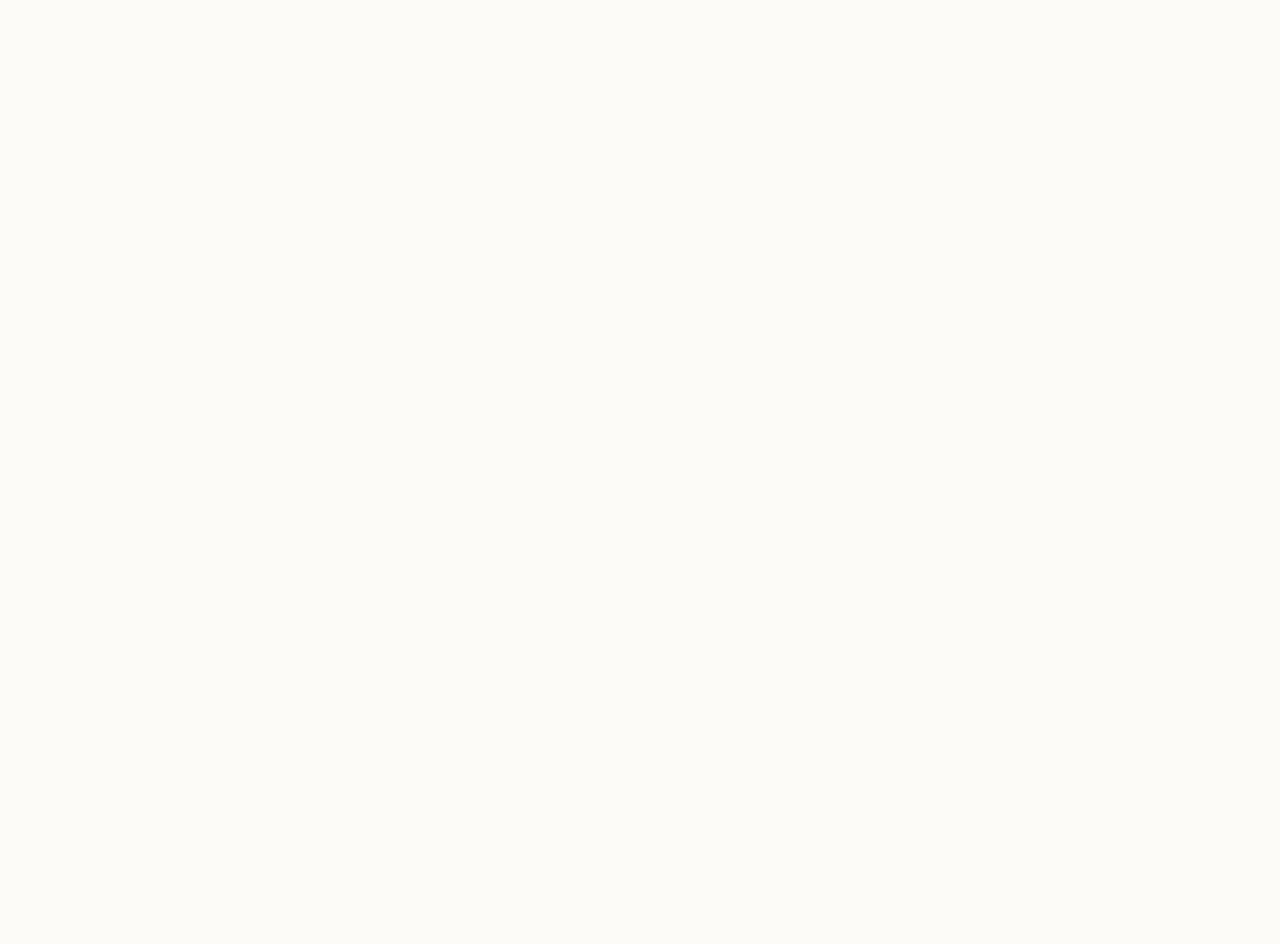
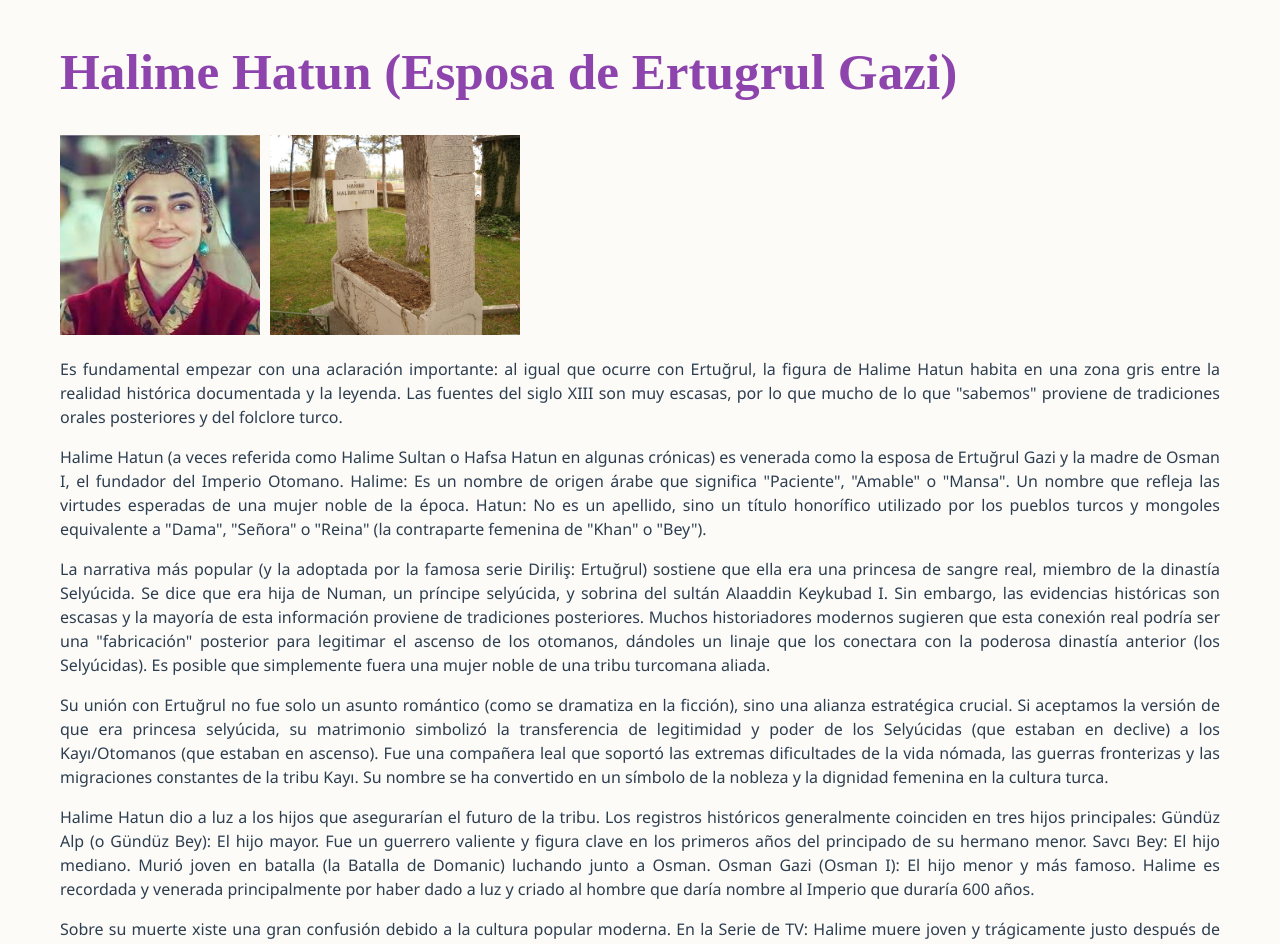
Before and after one commit to Ana-Galvez/blog-historia, a React (Vite) app: page /halime-hatun-ertugrul in a window 1280 px wide. Before the commit this address had no page. Shown: the part 80-1024 px from the top of the page. Before the commit the page ends 800 px from the top, so only its background shows below. Built offline with nearby package versions, Linux system fonts and the light colour scheme.

Commit message:
feat: halime ertugrul

```diff
--- a/src/App.jsx
+++ b/src/App.jsx
@@ -7,6 +7,7 @@ import EdadModerna from "./pages/EdadModerna";
 import EdadContemporanea from "./pages/EdadContemporanea";
 import GuillermoDeTiro from "./pages/edadMedia/GuillermoDeTiro";
 import Ertugrul from "./pages/edadMedia/Ertugrul";
+import HalimeHatunErtugrul from "./pages/edadMedia/HalimeHatunErtugrul";
 import "./App.css";
 import { ThemeProvider } from "./context/ThemeContext";
 
@@ -23,6 +24,7 @@ function App() {
             <Route path="edad-contemporanea" element={<EdadContemporanea />} />
             <Route path="guillermo-de-tiro" element={<GuillermoDeTiro />} />
             <Route path="ertugrul-gazi" element={<Ertugrul />} />
+            <Route path="halime-hatun-ertugrul" element={<HalimeHatunErtugrul />} />
           </Route>
         </Routes>
       </BrowserRouter>
--- a/src/pages/EdadMedia.jsx
+++ b/src/pages/EdadMedia.jsx
@@ -3,7 +3,8 @@ import EraPage from '../components/EraPage';
 const EdadMedia = () => {
   const items = [
     { name: "Guillermo de Tiro", path: "/guillermo-de-tiro" },
-    { name: "Ertugrul Gazi", path: "/ertugrul-gazi" }
+    { name: "Ertugrul Gazi", path: "/ertugrul-gazi" },
+    { name: "Halime Hatun (Esposa de Ertugrul Gazi)", path: "/halime-hatun-ertugrul" }
   ];
 
   return (
--- /dev/null
+++ b/src/pages/edadMedia/HalimeHatunErtugrul.jsx
@@ -0,0 +1,21 @@
+import HalimeHatunImg from "../../assets/halimeErtugrul.jpg";
+import HalimeHatunImg2 from "../../assets/tumbaHalimeErtugrul.jpg";
+
+const HalimeHatunErtugrul = () => {
+  return (
+    <div className="page-content">
+      <h1>Halime Hatun (Esposa de Ertugrul Gazi)</h1>
+      <img src={HalimeHatunImg} alt="Halime Hatun" style={{ width: "200px", height: "200px", marginRight: "10px" }} />
+      <img src={HalimeHatunImg2} alt="Halime Hatun" style={{ width: "250px", height: "200px"}} />
+      <p>Es fundamental empezar con una aclaración importante: al igual que ocurre con Ertuğrul, la figura de Halime Hatun habita en una zona gris entre la realidad histórica documentada y la leyenda. Las fuentes del siglo XIII son muy escasas, por lo que mucho de lo que "sabemos" proviene de tradiciones orales posteriores y del folclore turco.</p>
+      <p>Halime Hatun (a veces referida como Halime Sultan o Hafsa Hatun en algunas crónicas) es venerada como la esposa de Ertuğrul Gazi y la madre de Osman I, el fundador del Imperio Otomano. Halime: Es un nombre de origen árabe que significa "Paciente", "Amable" o "Mansa". Un nombre que refleja las virtudes esperadas de una mujer noble de la época. Hatun: No es un apellido, sino un título honorífico utilizado por los pueblos turcos y mongoles equivalente a "Dama", "Señora" o "Reina" (la contraparte femenina de "Khan" o "Bey").</p>
+      <p>La narrativa más popular (y la adoptada por la famosa serie Diriliş: Ertuğrul) sostiene que ella era una princesa de sangre real, miembro de la dinastía Selyúcida. Se dice que era hija de Numan, un príncipe selyúcida, y sobrina del sultán Alaaddin Keykubad I. Sin embargo, las evidencias históricas son escasas y la mayoría de esta información proviene de tradiciones posteriores. Muchos historiadores modernos sugieren que esta conexión real podría ser una "fabricación" posterior para legitimar el ascenso de los otomanos, dándoles un linaje que los conectara con la poderosa dinastía anterior (los Selyúcidas). Es posible que simplemente fuera una mujer noble de una tribu turcomana aliada.</p>
+      <p>Su unión con Ertuğrul no fue solo un asunto romántico (como se dramatiza en la ficción), sino una alianza estratégica crucial. Si aceptamos la versión de que era princesa selyúcida, su matrimonio simbolizó la transferencia de legitimidad y poder de los Selyúcidas (que estaban en declive) a los Kayı/Otomanos (que estaban en ascenso). Fue una compañera leal que soportó las extremas dificultades de la vida nómada, las guerras fronterizas y las migraciones constantes de la tribu Kayı. Su nombre se ha convertido en un símbolo de la nobleza y la dignidad femenina en la cultura turca.</p>
+      <p>Halime Hatun dio a luz a los hijos que asegurarían el futuro de la tribu. Los registros históricos generalmente coinciden en tres hijos principales: Gündüz Alp (o Gündüz Bey): El hijo mayor. Fue un guerrero valiente y figura clave en los primeros años del principado de su hermano menor. Savcı Bey: El hijo mediano. Murió joven en batalla (la Batalla de Domanic) luchando junto a Osman. Osman Gazi (Osman I): El hijo menor y más famoso. Halime es recordada y venerada principalmente por haber dado a luz y criado al hombre que daría nombre al Imperio que duraría 600 años.</p>
+      <p>Sobre su muerte xiste una gran confusión debido a la cultura popular moderna. En la Serie de TV: Halime muere joven y trágicamente justo después de dar a luz a Osman. Esto se hizo porque la actriz (Esra Bilgiç) dejó la serie, no por exactitud histórica. En la Historia Real: La mayoría de los historiadores y la tradición coinciden en que Halime Hatun NO murió en el parto. Ella sobrevivió al nacimiento de Osman, crio a sus hijos y se cree que incluso sobrevivió a su esposo Ertuğrul (quien murió anciano). Se estima que falleció alrededor de 1281 o 1282, poco después o antes que su esposo, pero en una edad avanzada para la época. Halime Hatun descansa en Söğüt, la primera capital otomana. Su tumba se encuentra en el jardín del mausoleo de su esposo, Ertuğrul Gazi. La tumba se conoce como "Halime Hatun Kümbeti". Durante siglos, ha sido un lugar de visita para aquellos que desean rendir homenaje a la "madre" del Imperio.</p>
+      <p>Halime Hatun representa el arquetipo de la mujer turca fuerte de la estepa: leal, resistente y matriarca. Aunque los detalles de su vida diaria se han perdido en el tiempo, su importancia es indiscutible: sin ella, el linaje de Osman y la historia del Imperio Otomano no habrían existido tal como los conocemos.</p>
+    </div>
+  )
+}
+
+export default HalimeHatunErtugrul
```
Also changed, not shown: src/assets/halimeErtugrul.jpg (added), src/assets/tumbaHalimeErtugrul.jpg (added).
